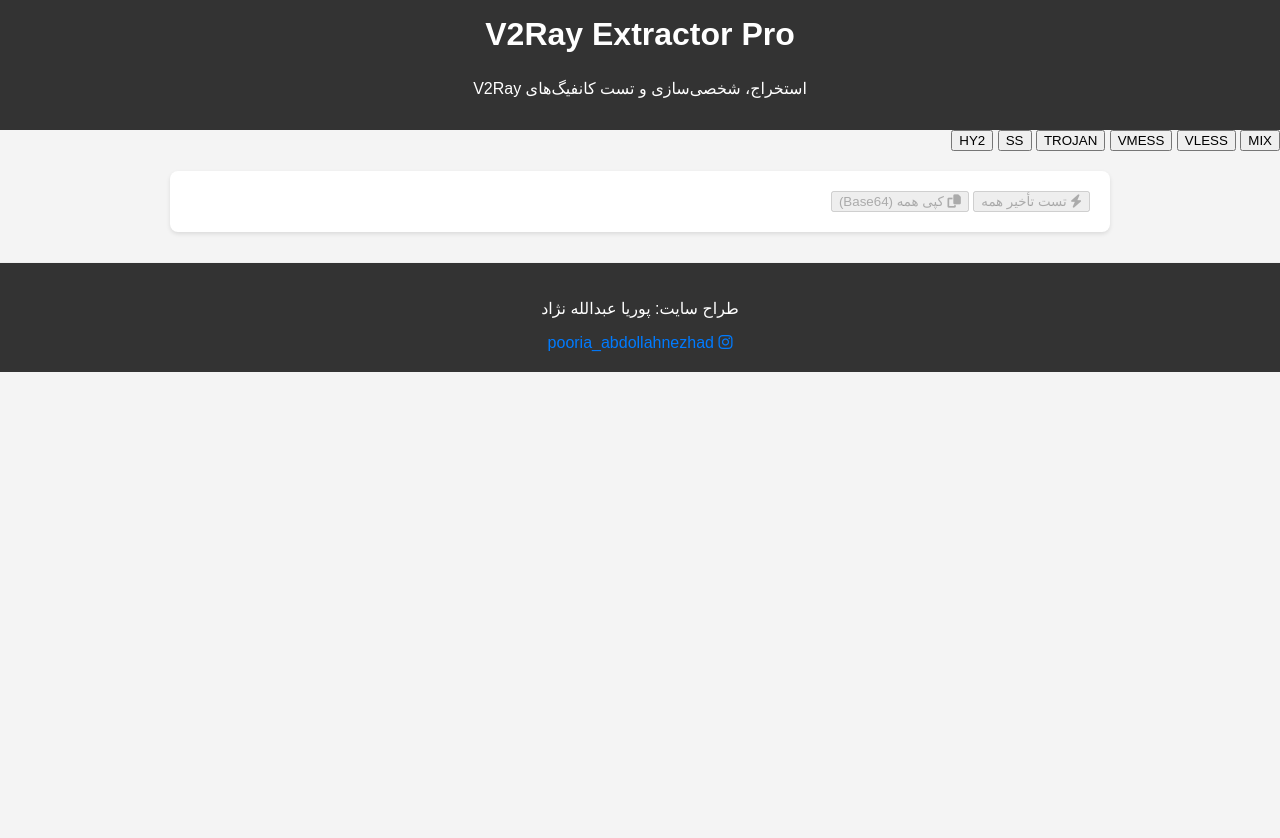
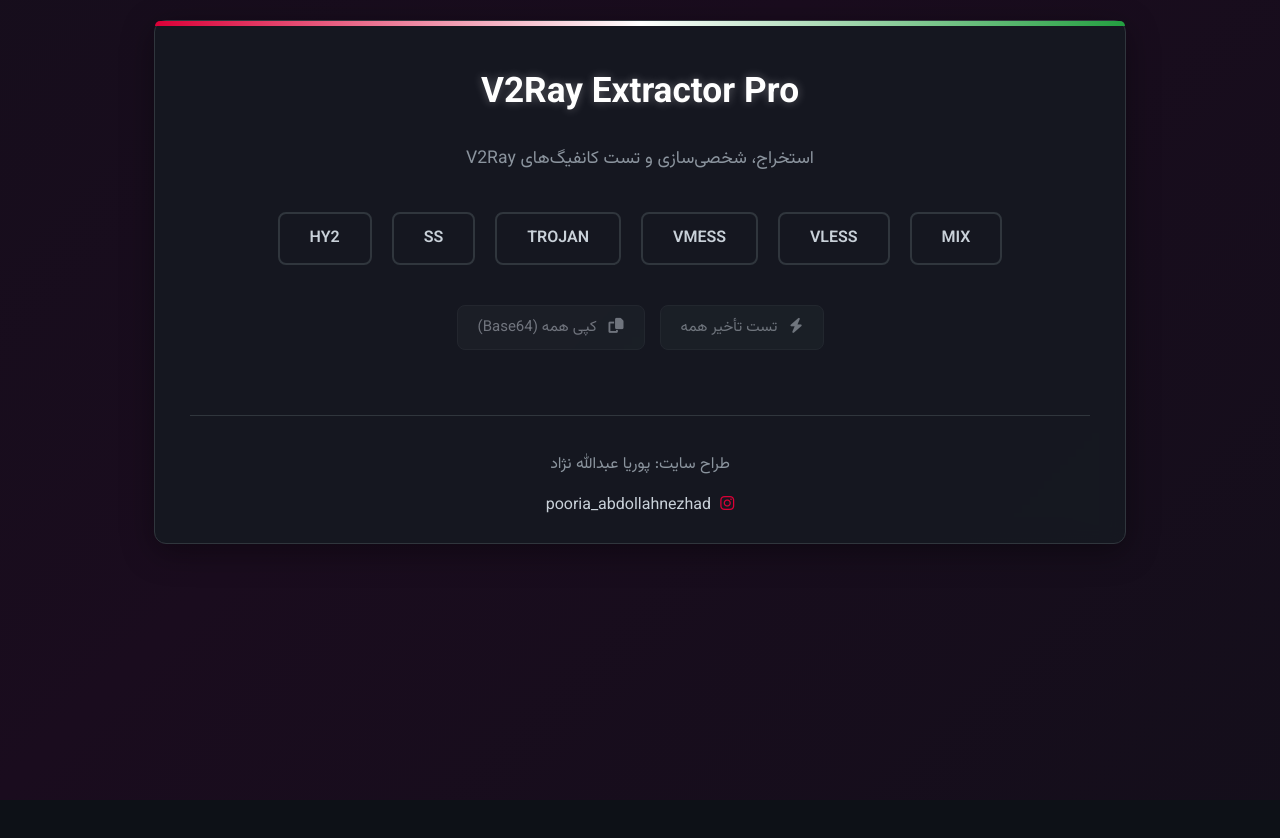
Before and after one commit to pooriaredorg/v2rayExteractor-site-pooriared, a plain HTML site: page index.html in a window 1280 px wide. Before the commit the page ends 800 px from the top, so only its background shows below. Drawn offline with Linux system fonts and the light colour scheme.

Commit message:
Update style.css

```diff
--- a/style.css
+++ b/style.css
@@ -1,113 +1,264 @@
+@import url('https://fonts.googleapis.com/css2?family=Vazirmatn:wght@300;400;600;700&display=swap');
+
+:root {
+    --bg-color: #0d1117;
+    --primary-color: #161b22;
+    --secondary-color: #21262d;
+    --border-color: #30363d;
+    --text-color: #c9d1d9;
+    --text-secondary: #8b949e;
+    --iran-green: #239f40;
+    --iran-white: #ffffff;
+    --iran-red: #da0037;
+    --font-family: 'Vazirmatn', sans-serif;
+}
+
 body {
-    font-family: 'Arial', sans-serif;
+    background-color: var(--bg-color);
+    color: var(--text-color);
+    font-family: var(--font-family);
     margin: 0;
-    padding: 0;
-    background-color: #f4f4f4;
-    color: #333;
-    direction: rtl; /* برای پشتیبانی از زبان فارسی */
+    padding: 20px;
+    display: flex;
+    justify-content: center;
+    align-items: flex-start;
+    min-height: 100vh;
+    overflow-x: hidden;
+}
+
+.background-animation {
+    position: fixed;
+    top: 0;
+    left: 0;
+    width: 100%;
+    height: 100%;
+    background: linear-gradient(-45deg, #0d1117, #1a0c1e, #0d1117, #1e1a0c);
+    background-size: 400% 400%;
+    animation: gradientBG 15s ease infinite;
+    z-index: -1;
+}
+
+@keyframes gradientBG {
+    0% { background-position: 0% 50%; }
+    50% { background-position: 100% 50%; }
+    100% { background-position: 0% 50%; }
+}
+
+.container {
+    width: 100%;
+    max-width: 900px;
+    background-color: rgba(22, 27, 34, 0.85);
+    backdrop-filter: blur(10px);
+    border: 1px solid var(--border-color);
+    border-radius: 12px;
+    box-shadow: 0 8px 32px 0 rgba(0, 0, 0, 0.37);
+    padding: 25px 35px;
+    text-align: center;
+    animation: fadeIn 0.8s ease-in-out;
+}
+
+@keyframes fadeIn {
+    from { opacity: 0; transform: translateY(-20px); }
+    to { opacity: 1; transform: translateY(0); }
+}
+
+.iran-flag-bar {
+    height: 5px;
+    width: 100%;
+    background: linear-gradient(to left, var(--iran-green), var(--iran-white), var(--iran-red));
+    border-radius: 5px 5px 0 0;
+    position: absolute;
+    top: 0;
+    left: 0;
+}
+
+header h1 {
+    font-weight: 700;
+    font-size: 2.2em;
+    color: var(--iran-white);
+    text-shadow: 0 0 10px rgba(255, 255, 255, 0.3);
+    margin-top: 20px;
+}
+
+header p {
+    color: var(--text-secondary);
+    font-size: 1.1em;
+}
+
+.menu {
+    display: flex;
+    flex-wrap: wrap;
+    justify-content: center;
+    gap: 20px; /* فاصله بیشتر بین دکمه ها */
+    margin: 40px 0;
+}
+
+.menu-btn {
+    background-color: transparent;
+    color: var(--text-color);
+    border: 2px solid var(--border-color);
+    padding: 12px 30px;
+    border-radius: 8px;
+    cursor: pointer;
+    font-family: var(--font-family);
+    font-size: 16px;
+    font-weight: 600;
+    transition: all 0.3s ease;
+    position: relative;
+    overflow: hidden;
+}
+
+.menu-btn:before {
+    content: '';
+    position: absolute;
+    bottom: 0;
+    left: 50%;
+    transform: translateX(-50%);
+    width: 0;
+    height: 3px;
+    background: linear-gradient(to left, var(--iran-green), var(--iran-red));
+    transition: width 0.3s ease;
+}
+
+.menu-btn:hover, .menu-btn.active {
+    border-color: var(--iran-green);
+    color: var(--iran-white);
+    transform: translateY(-3px);
+    box-shadow: 0 4px 15px rgba(35, 159, 64, 0.2);
+}
+
+.menu-btn.active:before {
+    width: 100%;
+}
+
+.main-actions {
+    display: flex;
+    justify-content: center;
+    gap: 15px;
+    margin-bottom: 25px;
+}
+
+.action-btn {
+    background-color: var(--secondary-color);
+    color: var(--text-color);
+    border: 1px solid var(--border-color);
+    padding: 10px 20px;
+    border-radius: 8px;
+    cursor: pointer;
+    font-family: var(--font-family);
+    font-size: 15px;
+    transition: all 0.3s ease;
+}
+
+.action-btn:hover:not(:disabled) {
+    border-color: var(--iran-red);
+    color: var(--iran-white);
+}
+
+.action-btn:disabled {
+    opacity: 0.5;
+    cursor: not-allowed;
+}
+
+.action-btn i {
+    margin-left: 8px;
+}
+
+.loader {
+    width: 50px;
+    height: 50px;
+    border: 5px solid var(--secondary-color);
+    border-top: 5px solid var(--iran-green);
+    border-radius: 50%;
+    animation: spin 1s linear infinite;
+    margin: 40px auto;
+}
+
+@keyframes spin {
+    to { transform: rotate(360deg); }
+}
+
+#config-list-container {
+    display: flex;
+    flex-direction: column;
+    gap: 15px;
     text-align: right;
 }
 
-header {
-    background-color: #333;
-    color: #fff;
-    padding: 1em 0;
+.config-item {
+    background-color: var(--secondary-color);
+    border: 1px solid var(--border-color);
+    border-radius: 8px;
+    padding: 15px;
+    display: flex;
+    justify-content: space-between;
+    align-items: center;
+    animation: slideInUp 0.5s ease-out;
+    transition: all 0.3s ease;
+}
+
+@keyframes slideInUp {
+    from { opacity: 0; transform: translateY(20px); }
+    to { opacity: 1; transform: translateY(0); }
+}
+
+.config-item:hover {
+    border-color: var(--iran-green);
+    transform: scale(1.02);
+}
+
+.config-name {
+    font-weight: 600;
+    font-size: 1.1em;
+    flex-grow: 1;
+}
+
+.config-latency {
+    font-family: monospace;
+    font-size: 1.1em;
+    margin: 0 20px;
+    padding: 5px 10px;
+    border-radius: 6px;
+    min-width: 80px;
     text-align: center;
 }
+.config-latency.fast { color: #4CAF50; }
+.config-latency.medium { color: #FFC107; }
+.config-latency.slow { color: #F44336; }
+.config-latency.testing { color: #2196F3; }
 
-header h1 {
-    margin: 0;
-    padding-bottom: 10px;
+.config-actions button {
+    background: transparent;
+    border: none;
+    color: var(--text-secondary);
+    font-size: 1.2em;
+    cursor: pointer;
+    margin: 0 5px;
+    transition: color 0.3s;
 }
 
-nav ul {
-    list-style: none;
-    padding: 0;
-    margin: 0;
-    display: flex;
-    justify-content: center;
-    flex-wrap: wrap;
-}
-
-nav ul li {
-    margin: 0 15px;
-}
-
-nav ul li a {
-    color: #fff;
-    text-decoration: none;
-    font-weight: bold;
-    padding: 5px 10px;
-    transition: background-color 0.3s ease;
-}
-
-nav ul li a:hover,
-nav ul li a.active {
-    background-color: #575757;
-    border-radius: 5px;
-}
-
-main {
-    padding: 20px;
-    max-width: 900px;
-    margin: 20px auto;
-    background-color: #fff;
-    border-radius: 8px;
-    box-shadow: 0 2px 4px rgba(0, 0, 0, 0.1);
-}
-
-#config-container {
-    margin-top: 20px;
-    border: 1px solid #ddd;
-    padding: 15px;
-    border-radius: 5px;
-    background-color: #f9f9f9;
-}
-
-#configs {
-    white-space: pre-wrap; /* برای حفظ فرمت خطوط */
-    word-wrap: break-word; /* برای شکستن کلمات طولانی */
-    max-height: 600px; /* حداکثر ارتفاع برای اسکرول */
-    overflow-y: auto; /* فعال کردن اسکرول عمودی */
-    background-color: #e9e9e9;
-    padding: 10px;
-    border-radius: 4px;
-    font-size: 0.9em;
-    line-height: 1.5;
-}
-
-#copy-button {
-    display: block;
-    width: 100%;
-    padding: 10px 15px;
-    margin-top: 15px;
-    background-color: #007bff;
-    color: white;
-    border: none;
-    border-radius: 5px;
-    font-size: 1em;
-    cursor: pointer;
-    transition: background-color 0.3s ease;
-}
-
-#copy-button:hover {
-    background-color: #0056b3;
+.config-actions button:hover {
+    color: var(--iran-white);
 }
 
 footer {
-    text-align: center;
-    padding: 20px;
-    margin-top: 30px;
-    background-color: #333;
-    color: #fff;
-    border-top: 1px solid #eee;
+    margin-top: 40px;
+    padding-top: 20px;
+    border-top: 1px solid var(--border-color);
+    color: var(--text-secondary);
 }
 
 footer a {
-    color: #007bff;
+    color: var(--text-color);
     text-decoration: none;
+    transition: color 0.3s;
 }
 
 footer a:hover {
-    text-decoration: underline;
+    color: var(--iran-white);
 }
+
+footer i {
+    color: var(--iran-red);
+    margin-left: 5px;
+}
```
